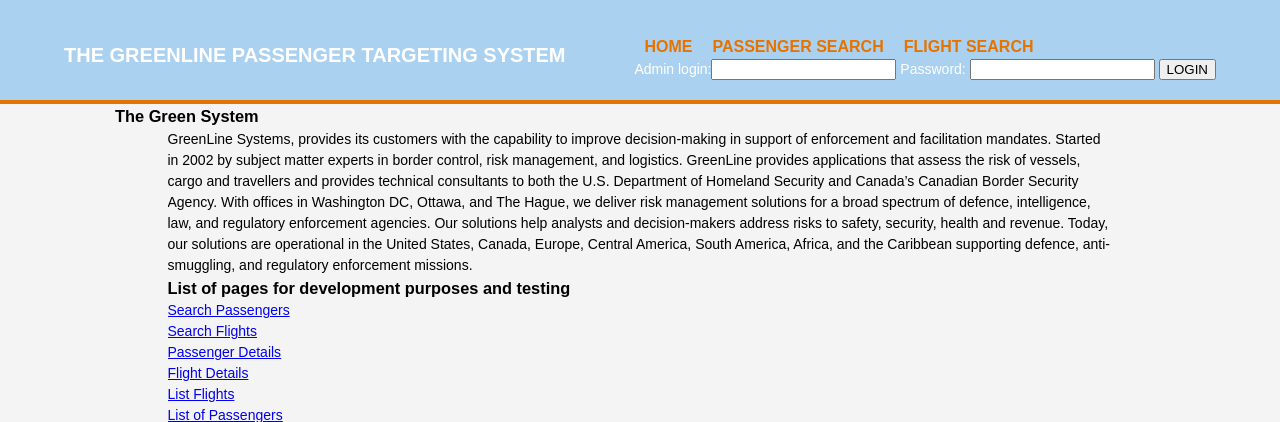
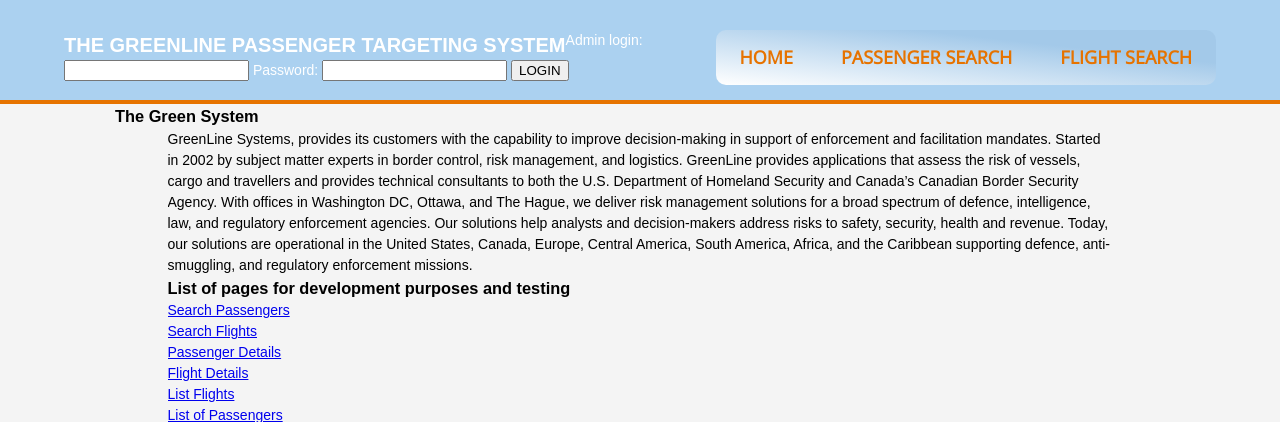
Before and after one commit to StaffsMSC-ASD/ProjectPTS, a PHP site: page /HomePage.php in a window 1280 px wide. Shown: the top 422 px of the page. Run offline with PHP 8.4, Linux system fonts and the light colour scheme.

Commit message:
Add files via upload

```diff
--- a/siteCode/css/HomePage.css
+++ b/siteCode/css/HomePage.css
@@ -69,17 +69,55 @@
      margin: 0;
      text-transform: uppercase;
     font-size: 20px;
-    margin-top: 10px;
+
 }
-#nav {
+nav {
 
-    float: right;
-    margin-top: 5px;
+  float: right;
+  margin-top: 3px;
+  background-image: linear-gradient(to right top, #ffffff 0%, #a3c9e9 70%);
+  max-width: 860px;
+  mask-image: linear-gradient rgba(255, 255, 255, 0) 0%, #ffffff 25%, #ffffff 75%, rgba(255, 255, 255, 0) 100%);
+  margin: 0 auto;
+  padding: 0px 0;
+  border: 0px solid #ffffff;
+  border-radius: 10px;
+}
+
+nav ul {
+  text-align: center;
+  background: linear-gradient(90deg, #ffffff  0%, #ffffff  25%, #ffffff  75%, rgba(255, 255, 255, 0) 100%);
+  box-shadow: 0 0 25px rgba(0, 0, 0, 0.1), inset 0 0 1px rgba(255, 255, 255, 0.6);
+}
+
+nav ul li {
+  display: inline-block;
+  border: 0px solid #ffffff;
+  border-radius: 10px;
+}
+
+nav ul li a {
+  padding: 14px;
+  font-family: "Open Sans";
+  text-transform:uppercase;
+  color:  #1a537d ;
+  font-size: 18px;
+  text-decoration: none;
+  display: block;
+  border: 0px solid #ffffff;
+  border-radius: 10px;
+}
+
+nav ul li a:hover {
+  box-shadow: 0 0 10px rgba(0, 0, 0, 0.1), inset 0 0 1px rgba(255, 255, 255, 0.6);
+  background: rgba(255, 255, 255, 0.1);
+  color: rgba(0, 35, 122, 0.7);
+}
 }
 #aLogin {
     clear:both;
     float:right;
-    martine-top: 5px;
+    margin-top: 5px;
 }
 
 ul.sub1 {
@@ -92,6 +130,7 @@
 header .highlight, header .current a{
     color: #e67300;
     font-weight: bold;
+    margin-top= 8px;
 }
 header a:hover {
     color: green;
```
